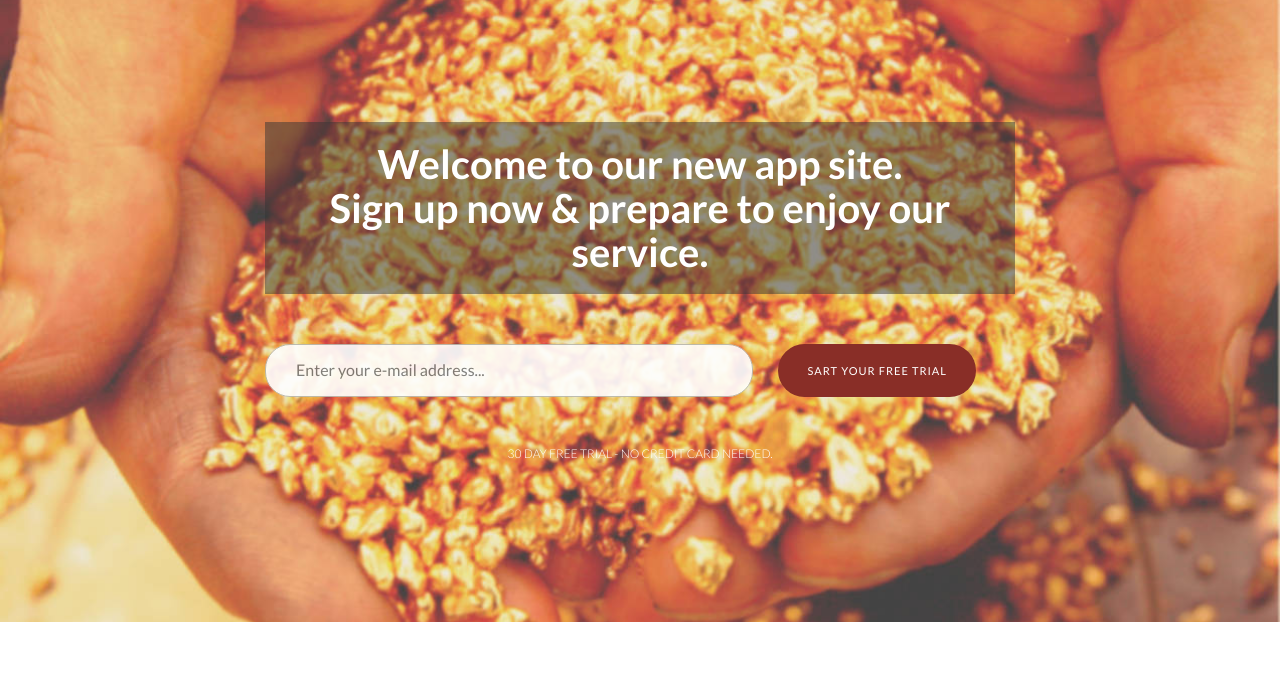
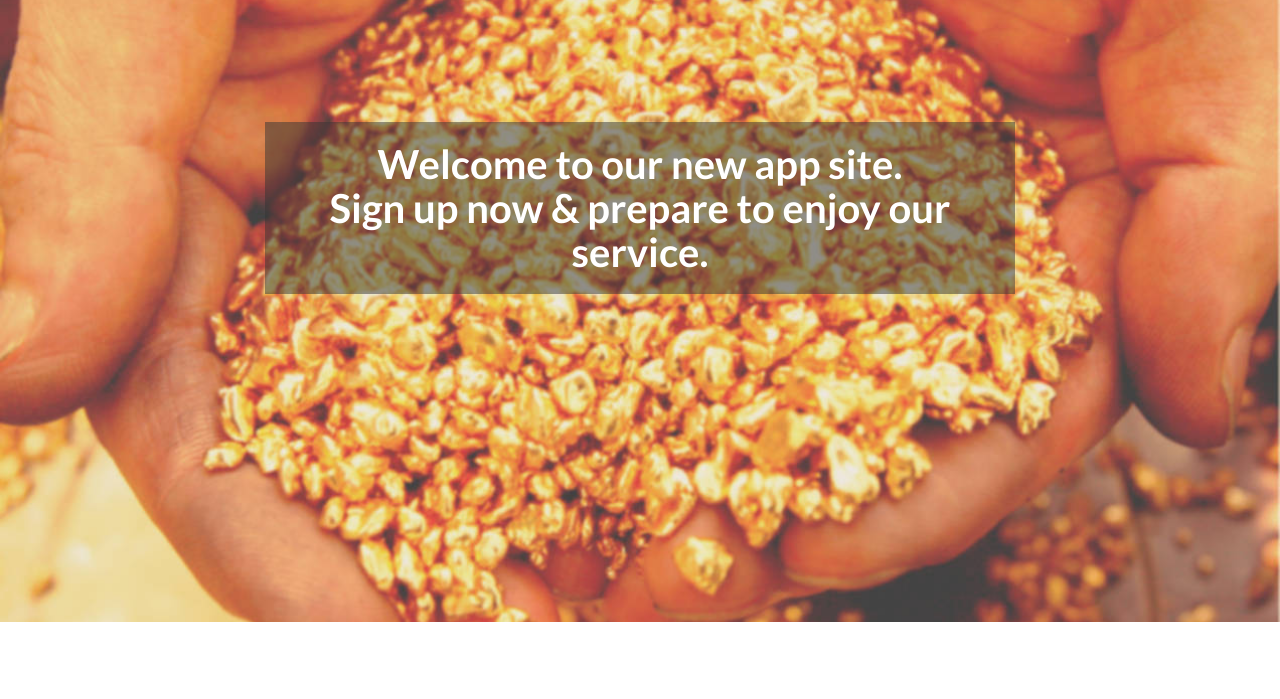
Before and after one commit to pepeul1191/sumo-landing, a website: page index.html in a window 1280 px wide. Shown: the part 78-777 px from the top of the page. Drawn offline with nearby package versions, Linux system fonts and the light colour scheme.

```diff
--- a/index.html
+++ b/index.html
@@ -33,13 +33,6 @@
         <div class="row">
           <div class="col-md-8 col-md-offset-2 centered">
             <h1>Welcome to our new app site.<br/>Sign up now & prepare to enjoy our service.</h1>
-            <div class="mtb">
-              <form role="form" action="register.php" method="post" enctype="plain">
-                <input type="email" name="email" class="subscribe-input" placeholder="Enter your e-mail address..." required>
-                <button class='btn btn-conf btn-green' type="submit">Sart your free trial</button>
-              </form>
-            </div><!--/mt-->
-            <h6>30 DAY FREE TRIAL - NO CREDIT CARD NEEDED.</h6>
           </div>
         </div><!--/row-->
       </div><!--/container-->
```
Also changed, not shown: 3 other files.
